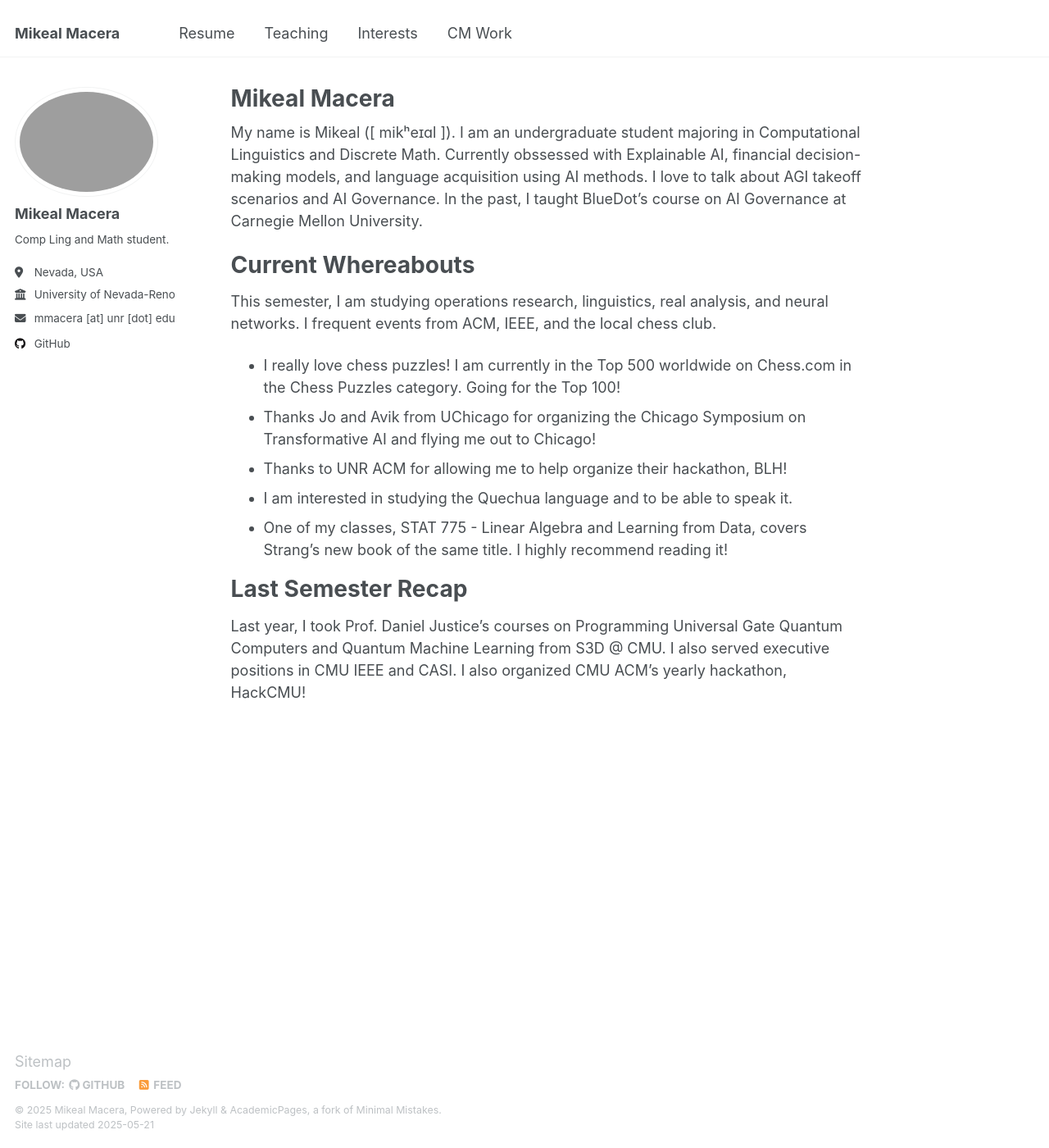
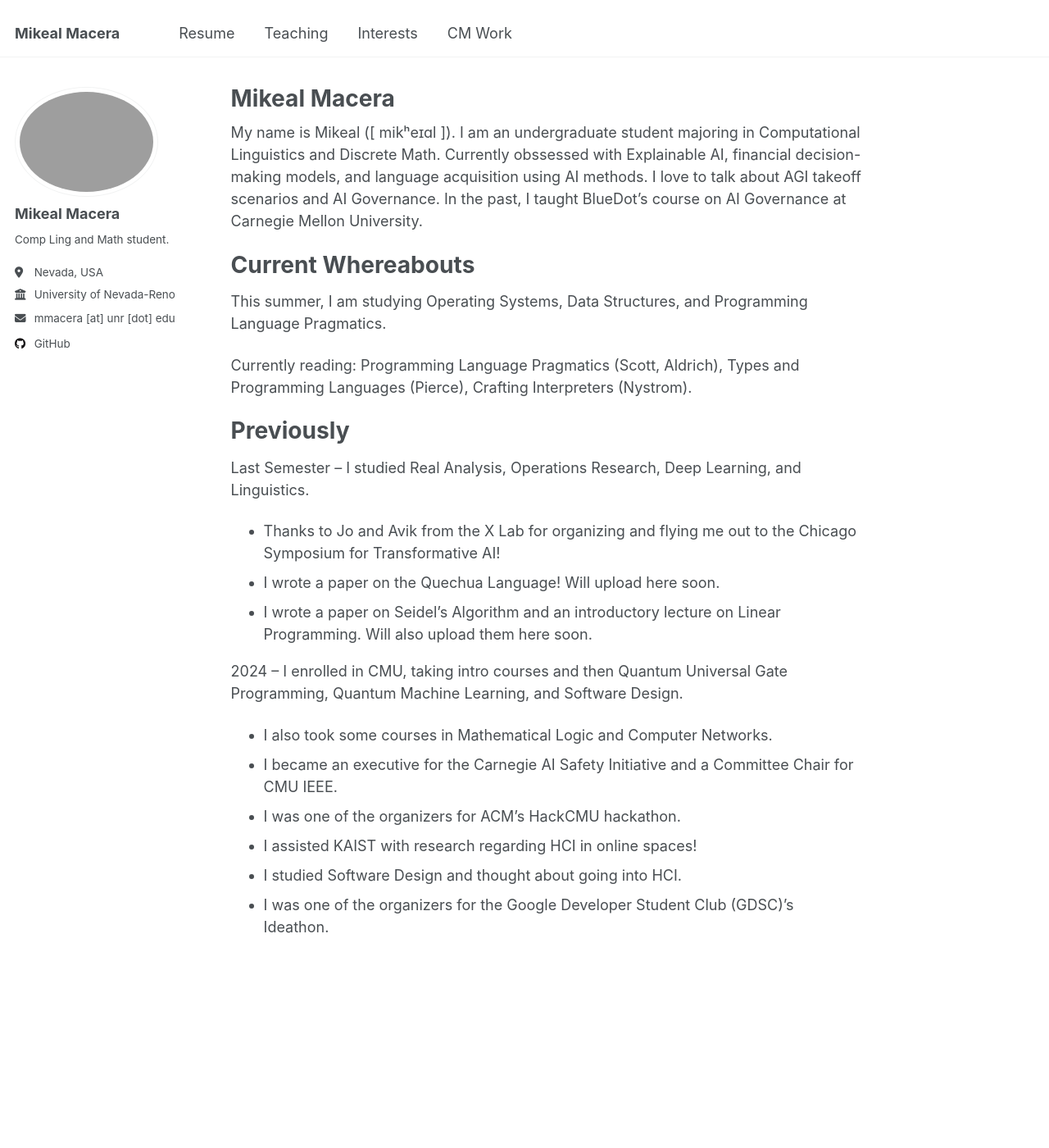
Before and after one commit to mikealmacera/mikealmacera.github.io, a Jekyll site: the page built from _pages/about.md, in a window 1280 px wide and 1400 px high. Shown: the whole window at 82% size. Built offline with Jekyll 4.4.1, drawn with Linux system fonts in a browser that asks for light colours.

Commit message:
Update about.md

```diff
--- a/_pages/about.md
+++ b/_pages/about.md
@@ -11,13 +11,21 @@ My name is Mikeal (\[ mikʰeɪɑl \]). I am an undergraduate student majoring in
 
 Current Whereabouts
 ======
-This semester, I am studying operations research, linguistics, real analysis, and neural networks. I frequent events from ACM, IEEE, and the local chess club.
-- I really love chess puzzles! I am currently in the Top 500 worldwide on Chess.com in the Chess Puzzles category. Going for the Top 100!
-- Thanks Jo and Avik from UChicago for organizing the Chicago Symposium on Transformative AI and flying me out to Chicago!
-- Thanks to UNR ACM for allowing me to help organize their hackathon, BLH!
-- I am interested in studying the Quechua language and to be able to speak it.
-- One of my classes, STAT 775 - Linear Algebra and Learning from Data, covers Strang's new book of the same title. I highly recommend reading it!
+This summer, I am studying Operating Systems, Data Structures, and Programming Language Pragmatics.
 
-Last Semester Recap
+Currently reading: Programming Language Pragmatics (Scott, Aldrich), Types and Programming Languages (Pierce), Crafting Interpreters (Nystrom).
+
+Previously
 =====
-Last year, I took Prof. Daniel Justice's courses on Programming Universal Gate Quantum Computers and Quantum Machine Learning from S3D @ CMU. I also served executive positions in CMU IEEE and CASI. I also organized CMU ACM's yearly hackathon, HackCMU!
+Last Semester -- I studied Real Analysis, Operations Research, Deep Learning, and Linguistics.
+- Thanks to Jo and Avik from the X Lab for organizing and flying me out to the Chicago Symposium for Transformative AI!
+- I wrote a paper on the Quechua Language! Will upload here soon.
+- I wrote a paper on Seidel's Algorithm and an introductory lecture on Linear Programming. Will also upload them here soon.
+
+2024 -- I enrolled in CMU, taking intro courses and then Quantum Universal Gate Programming, Quantum Machine Learning, and Software Design.
+- I also took some courses in Mathematical Logic and Computer Networks.
+- I became an executive for the Carnegie AI Safety Initiative and a Committee Chair for CMU IEEE.
+- I was one of the organizers for ACM's HackCMU hackathon.
+- I assisted KAIST with research regarding HCI in online spaces!
+- I studied Software Design and thought about going into HCI.
+- I was one of the organizers for the Google Developer Student Club (GDSC)'s Ideathon.
```
